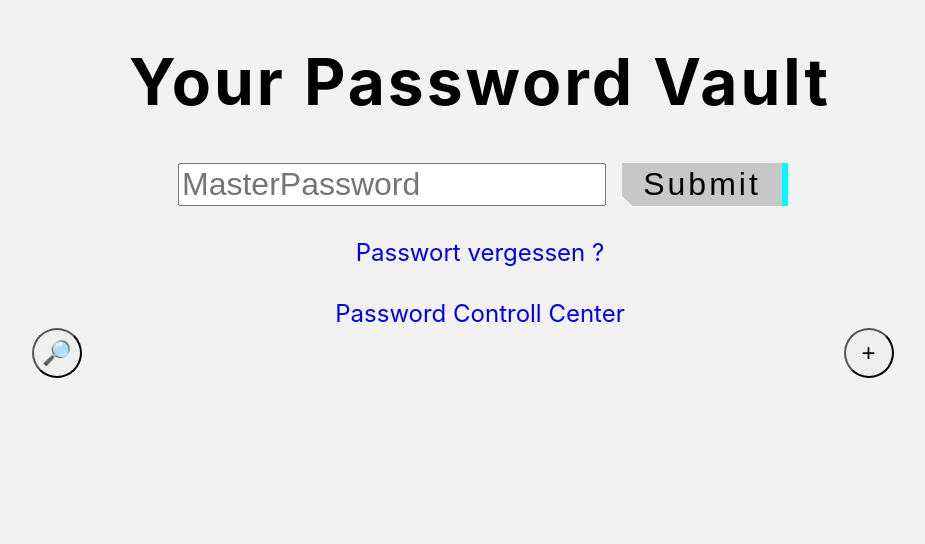
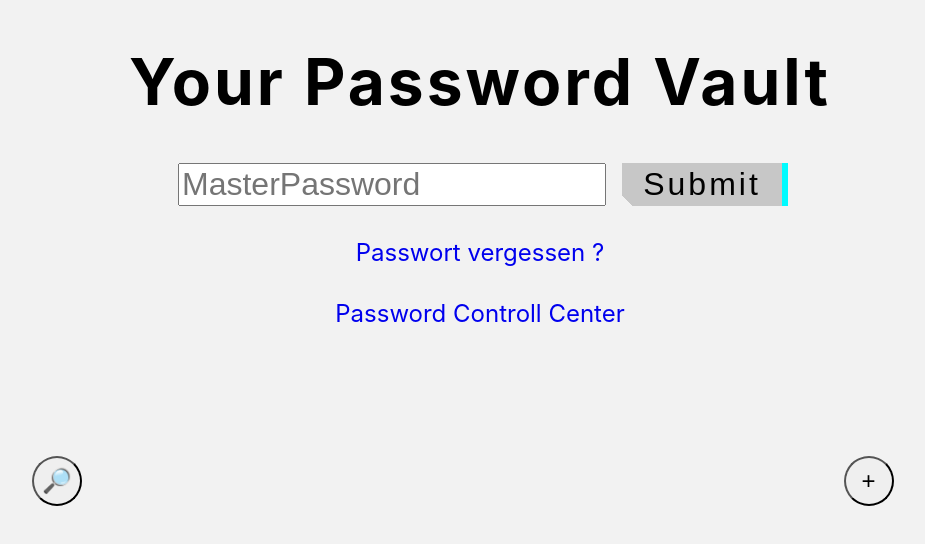
Before and after one commit to RickKollenbroich93/vault, a React (Vite) app: page / in a window 1280 px wide. Shown: the top 544 px of the page, without its empty margins (160-1085 px from the left). Built offline with nearby package versions, Linux system fonts and the light colour scheme.

Commit message:
Add button styling

```diff
--- a/src/app/components/Buttons/Buttons.module.css
+++ b/src/app/components/Buttons/Buttons.module.css
@@ -16,6 +16,8 @@ h1 {
 .buttonWrapper {
   display: flex;
   width: 100%;
+  padding-bottom: 3%;
+  padding-top: 10%;
   padding-left: 15%;
   gap: 70%;
 }
--- a/src/app/globals.css
+++ b/src/app/globals.css
@@ -5,6 +5,7 @@
 }
 
 body {
+  background-color: rgb(242, 242, 242);
   margin: 0;
   font-family: -apple-system, BlinkMacSystemFont, 'Segoe UI', 'Roboto', 'Oxygen',
     'Ubuntu', 'Cantarell', 'Fira Sans', 'Droid Sans', 'Helvetica Neue',
```
